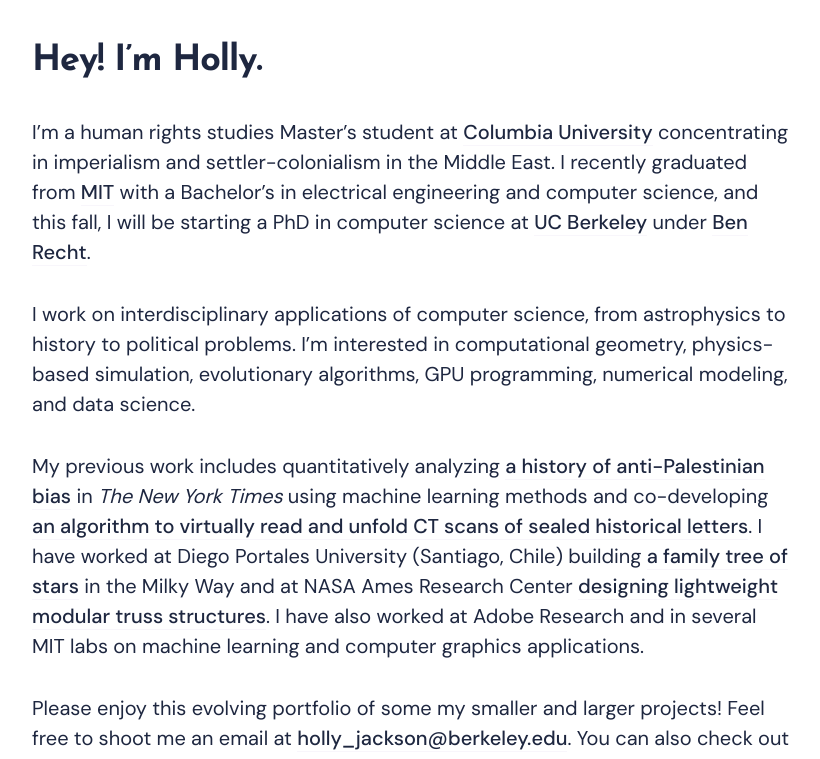
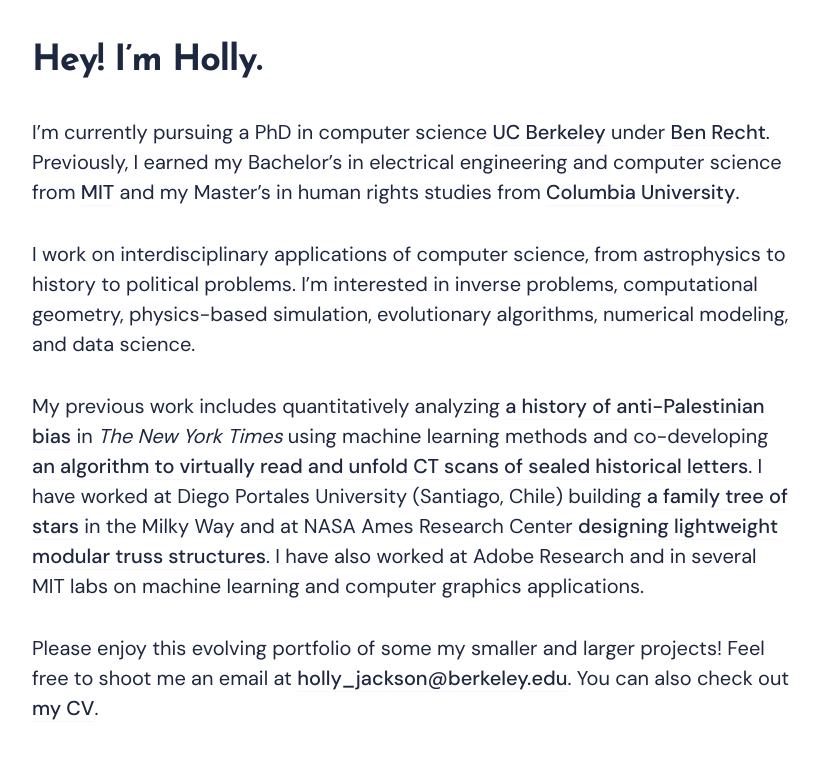
Before and after one commit to hollyjackson/hollyjackson.github.io, a Jekyll site: the page built from _pages/about.md, in a window 1280 px wide and 900 px high, scrolled down 542 px, cut to the strip 141-900 px from the top of the window. Shown: the whole strip, without its empty margins (228-1048 px from the left). Built offline with Jekyll 4.4.1, drawn with Linux system fonts in a browser that asks for light colours; nearby versions of some CDN libraries.

Commit message:
updated CV, added MWC link, and updated about page

```diff
--- a/_pages/about.md
+++ b/_pages/about.md
@@ -11,9 +11,9 @@
 <br>
 # Hey!  I’m Holly.
 
-I'm a human rights studies Master's student at [Columbia University](https://www.humanrightscolumbia.org/education/graduate/human-rights-studies-ma) concentrating in imperialism and settler-colonialism in the Middle East. I recently graduated from [MIT](https://www.eecs.mit.edu/) with a Bachelor's in electrical engineering and computer science, and this fall, I will be starting a PhD in computer science at [UC Berkeley](https://eecs.berkeley.edu/) under [Ben Recht](https://people.eecs.berkeley.edu/~brecht/).
+I'm currently pursuing a PhD in computer science [UC Berkeley](https://eecs.berkeley.edu/) under [Ben Recht](https://people.eecs.berkeley.edu/~brecht/). Previously, I earned my Bachelor's in electrical engineering and computer science from [MIT](https://www.eecs.mit.edu/) and my Master's in human rights studies from [Columbia University](https://www.humanrightscolumbia.org/education/graduate/human-rights-studies-ma).
 
-I work on interdisciplinary applications of computer science, from astrophysics to history to political problems.  I'm interested in computational geometry, physics-based simulation, evolutionary algorithms, GPU programming, numerical modeling, and data science.
+I work on interdisciplinary applications of computer science, from astrophysics to history to political problems.  I'm interested in inverse problems, computational geometry, physics-based simulation, evolutionary algorithms, numerical modeling, and data science.
 
 My previous work includes quantitatively analyzing [a history of anti-Palestinian bias](https://web.mit.edu/hjackson/www/The_NYT_Distorts_the_Palestinian_Struggle.pdf) in *The New York Times* using machine learning methods and co-developing [an algorithm to virtually read and unfold CT scans of sealed historical letters](https://www.nytimes.com/2021/03/02/science/locked-letters-unfolding.html).  I have worked at Diego Portales University (Santiago, Chile) building [a family tree of stars](https://news.mit.edu/2020/qa-holly-jackson-building-cosmic-family-tree-1214) in the Milky Way and at NASA Ames Research Center [designing lightweight modular truss structures](https://www.nasa.gov/sites/default/files/atoms/files/techbyteswt17_4.pdf#page=7).  I have also worked at Adobe Research and in several MIT labs on machine learning and computer graphics applications.
 
--- a/_posts/2021-10-01-anti-palestinian-bias-in-the-new-york-times.markdown
+++ b/_posts/2021-10-01-anti-palestinian-bias-in-the-new-york-times.markdown
@@ -11,7 +11,7 @@
 
 This study is dedicated to the people of Palestine and their struggle for liberation. This work would not be possible without the underappreciated and unrewarded (often punished) labor of countless Palestinians, who have historically called out *The New York Times* and other media outlets that misrepresent their struggle.
 
-My [complete research paper](http://web.mit.edu/hjackson/www/The_NYT_Distorts_the_Palestinian_Struggle.pdf) can be accessed [here](http://web.mit.edu/hjackson/www/The_NYT_Distorts_the_Palestinian_Struggle.pdf).  All associated code is posted free and open-source on [Github](https://github.com/hollyjackson/NYT_Content_Analysis).  In addition, feel free to check out my [Twitter](https://twitter.com/h_jackson_/status/1395406943192297481?s=20) where I have posted these links along with a number of other resources.  Below, I have included a brief summary of my methods and findings.
+My complete research paper, [linked here](https://journals.sagepub.com/doi/full/10.1177/17506352231178148), is published with _Media, War & Conflict_.  A pre-print of the study is also [posted here](](http://web.mit.edu/hjackson/www/The_NYT_Distorts_the_Palestinian_Struggle.pdf)). All associated code is posted free and open-source on [Github](https://github.com/hollyjackson/NYT_Content_Analysis).  Below, I have included a brief summary of my methods and findings.
 
 # Summary
 
```
Also changed, not shown: 2 other files.
